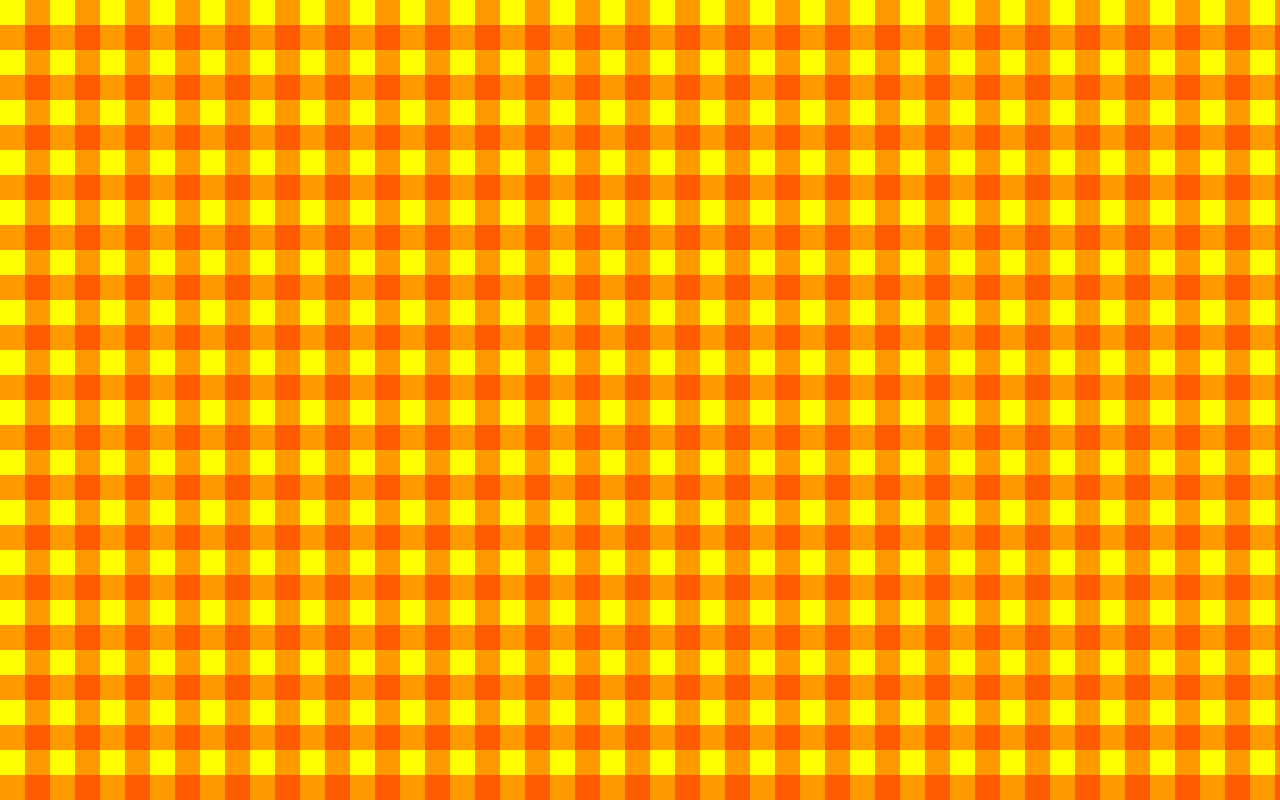
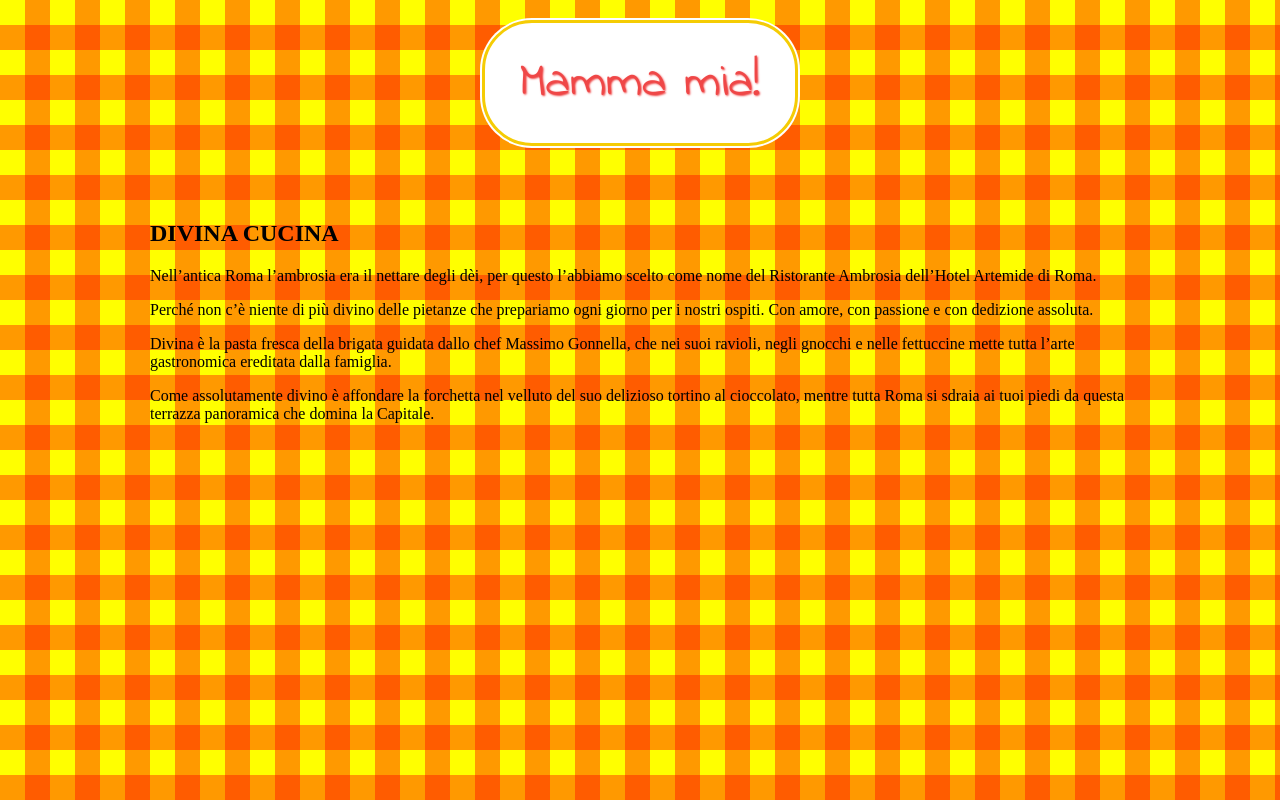
Before and after one commit to nikitin2009/restaurant-page, a plain HTML site: page index.html in a window 1280 px wide. Drawn offline with Linux system fonts and the light colour scheme.

Commit message:
Add basic HTML markup

```diff
--- a/index.html
+++ b/index.html
@@ -5,10 +5,27 @@
   <meta name="viewport" content="width=device-width, initial-scale=1.0">
   <meta http-equiv="X-UA-Compatible" content="ie=edge">
   <title>Restaurant page</title>
+  <link href="https://fonts.googleapis.com/css?family=Indie+Flower&display=swap" rel="stylesheet">
   <link rel="stylesheet" href="style.css">
 </head>
 <body>
-  <div id="content"></div>
+  <div id="content">
+    <header>
+      <div class="logo">Mamma mia!</div>
+    </header>
+    <main>
+      <figure>
+        <img src="" alt="">
+      </figure>
+      <section>
+        <h1>DIVINA CUCINA</h1>
+        <p>Nell’antica Roma l’ambrosia era il nettare degli dèi, per questo l’abbiamo scelto come nome del Ristorante Ambrosia dell’Hotel Artemide di Roma.</p>
+        <p>Perché non c’è niente di più divino delle pietanze che prepariamo ogni giorno per i nostri ospiti. Con amore, con passione e con dedizione assoluta.</p>
+        <p>Divina è la pasta fresca della brigata guidata dallo chef Massimo Gonnella, che nei suoi ravioli, negli gnocchi e nelle fettuccine mette tutta l’arte gastronomica ereditata dalla famiglia.</p>
+        <p>Come assolutamente divino è affondare la forchetta nel velluto del suo delizioso tortino al cioccolato, mentre tutta Roma si sdraia ai tuoi piedi da questa terrazza panoramica che domina la Capitale.</p>
+      </section>
+    </main>
+  </div>
   <script src="main.js"></script>
 </body>
 </html>
--- a/style.css
+++ b/style.css
@@ -10,3 +10,27 @@ body {
                       transparent 0);
   background-size: 50px 50px;
 }
+
+#content {
+  max-width: 980px;
+  margin: 0 auto;
+  padding: 0 15px;
+}
+
+header {
+  display: flex;
+  justify-content: center;
+}
+
+.logo {
+  background-color: #fff;
+  margin: 20px;
+  padding: 25px 35px;
+  font-family: 'Indie Flower', cursive;
+  font-size: 48px;
+  color: #ef4747;
+  text-shadow: 1px 1px 2px;
+  border: 3px solid #f5cc04;
+  border-radius: 50px;
+  box-shadow: 0 0 0 2px #fff;
+}
```
Also changed, not shown: img/ristorante-ambrosia.jpg (added).
